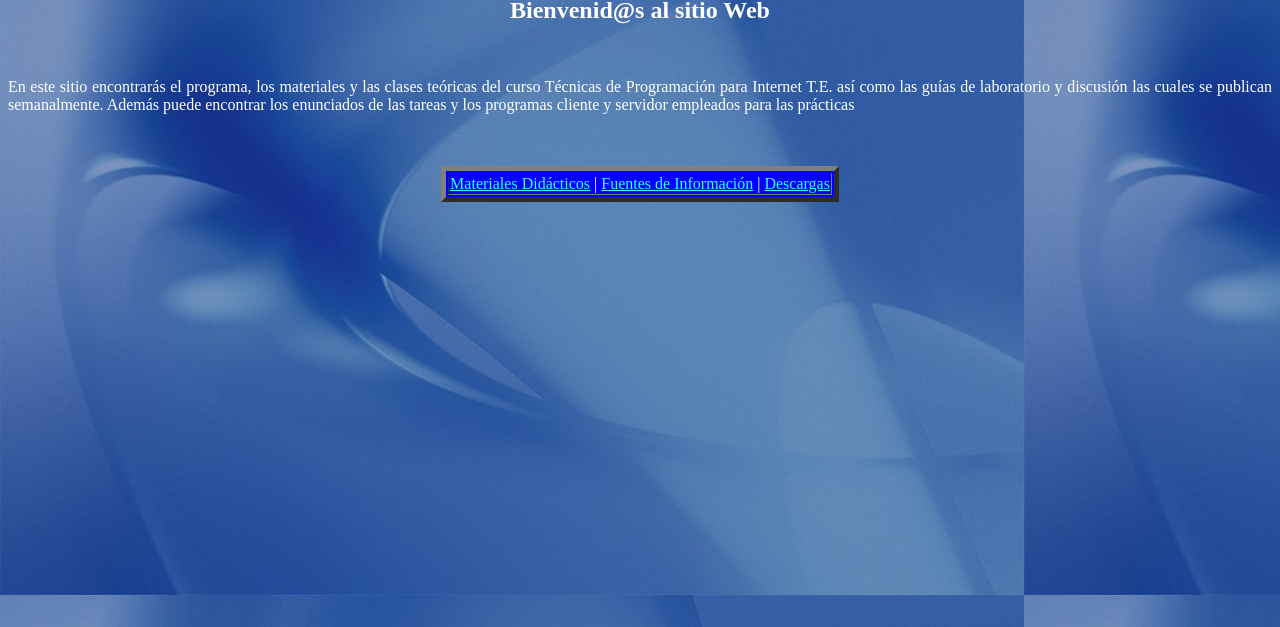
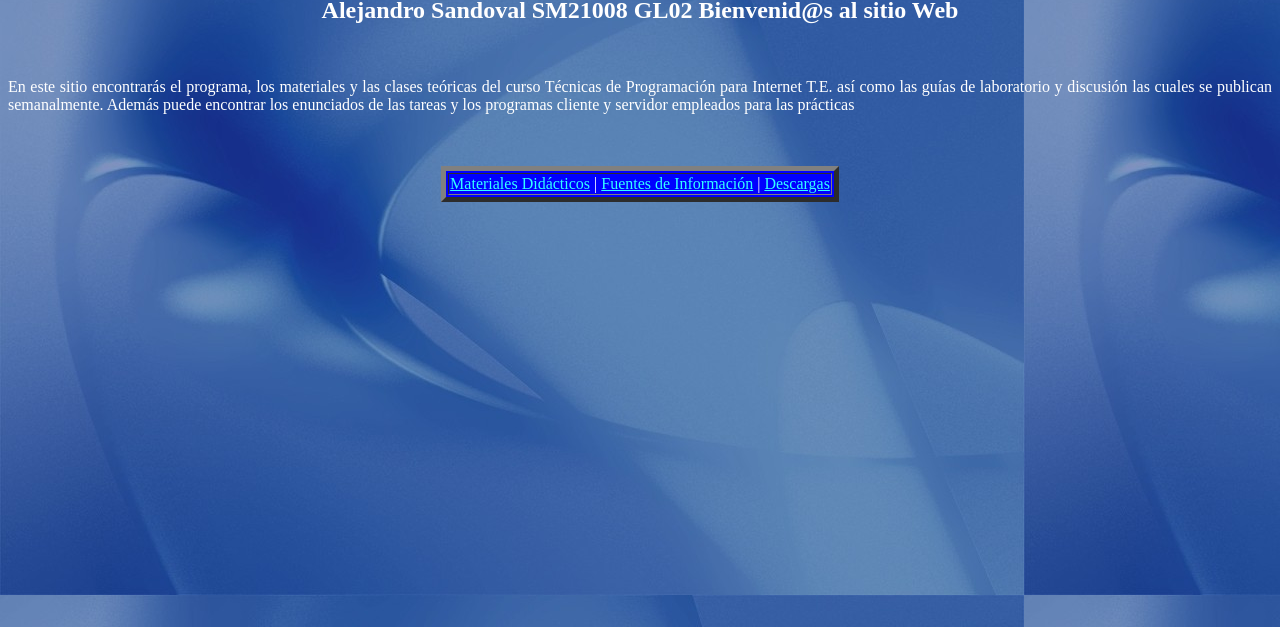
Before and after one commit to Alejandro347/guia21c, a plain HTML site: page index.html in a window 1280 px wide. Shown: the part 173-800 px from the top of the page. Drawn offline with Linux system fonts and the light colour scheme.

Commit message:
datos en index

```diff
--- a/index.html
+++ b/index.html
@@ -29,6 +29,7 @@
  </P>
 <BR>
 <H2 align="CENTER">
+	Alejandro Sandoval SM21008 GL02
    Bienvenid@s al sitio Web
 </H2>
 <BR>
```
